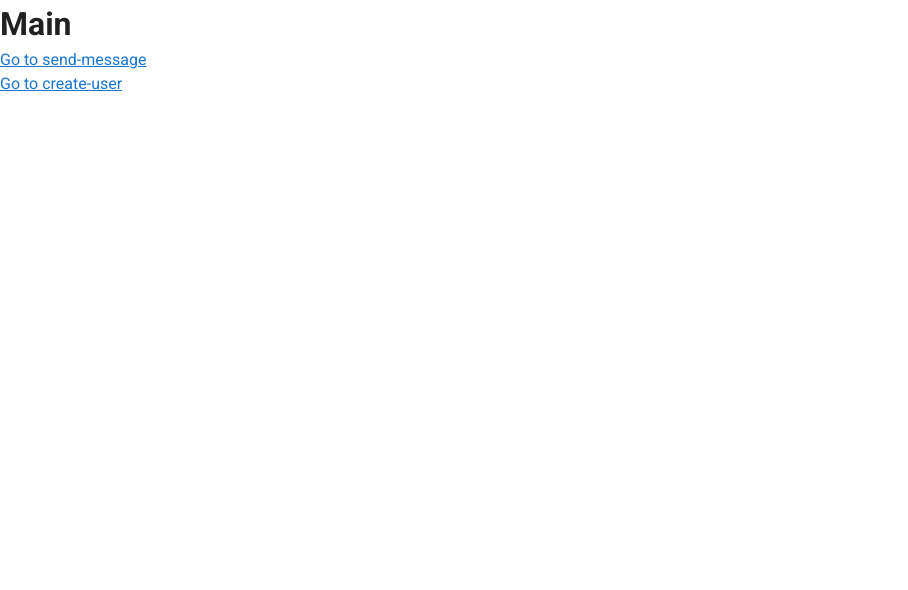
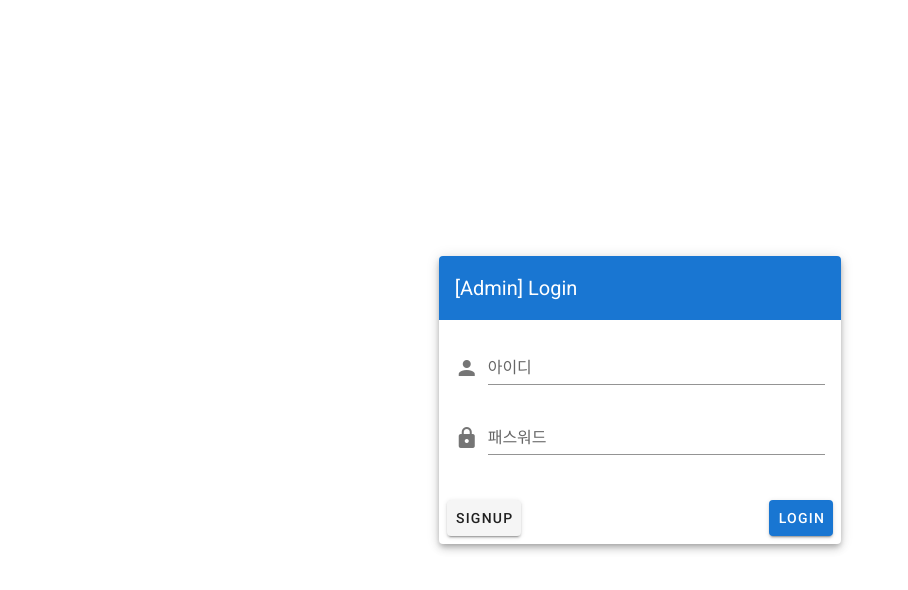
Before and after one commit to Dev-Guccin/vue_email_form, a Vue app: page / in a window 1280 px wide. Shown: the top 590 px of the page, without its empty margins (0-908 px from the left). Built offline with nearby package versions, Linux system fonts and the light colour scheme; a small style sheet from the web is missing.

Commit message:
fix: page seneario

```diff
--- a/src/router/index.js
+++ b/src/router/index.js
@@ -14,14 +14,20 @@ export default new VueRouter({
   routes: [
     {
       path: '/',
-      name: 'Main',
-      component: Main,
+      name: 'Login',
+      component: Login,
       props: true,
     },
     {
       path: '/login',
       name: 'Login',
       component: Login,
+      props: true,
+    },
+    {
+      path: '/main',
+      name: 'Main',
+      component: Main,
       props: true,
     },
     {
--- a/src/views/Login.vue
+++ b/src/views/Login.vue
@@ -65,7 +65,7 @@ export default {
     submit() {
       console.log("submit!!!");
       if (this.id == "admin" && this.password == "admin") {
-        this.$router.push("/send-message");
+        this.$router.push("/main");
       } else {
         alert("로그인 정보가 일치하지 않습니다.");
       }
```
